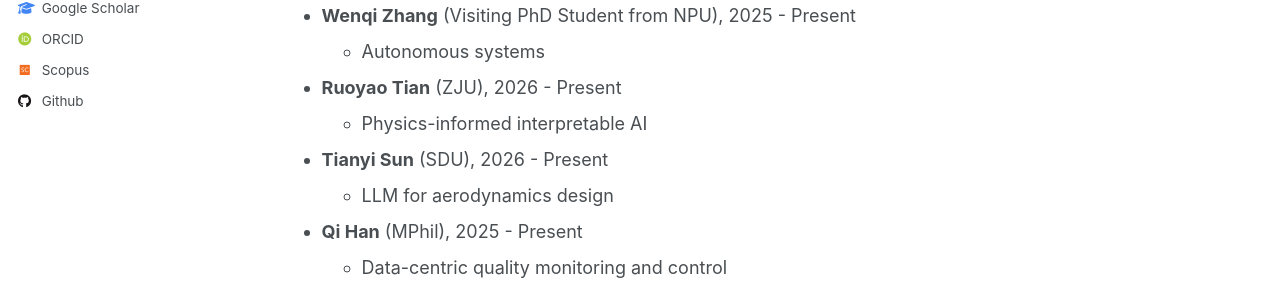
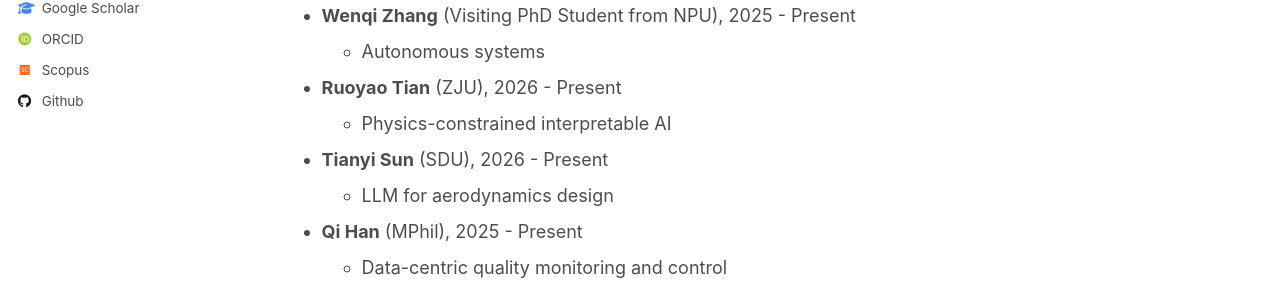
Before and after one commit to PENG-Zhe/peng-zhe.github.io, a Jekyll site: the page built from _pages/people.md, in a window 1280 px wide and 1316 px high. Shown: the part 519-825 px from the top of the window. Built offline with Jekyll 4.4.1, drawn with Linux system fonts in a browser that asks for light colours; some web fonts are replaced.

Commit message:
Update people.md

```diff
--- a/_pages/people.md
+++ b/_pages/people.md
@@ -21,7 +21,7 @@ layout: archive
   * Autonomous systems
 
 * **Ruoyao Tian** (ZJU), 2026 - Present
-  * Physics-informed interpretable AI
+  * Physics-constrained interpretable AI
 
 * **Tianyi Sun** (SDU), 2026 - Present
   * LLM for aerodynamics design
```
